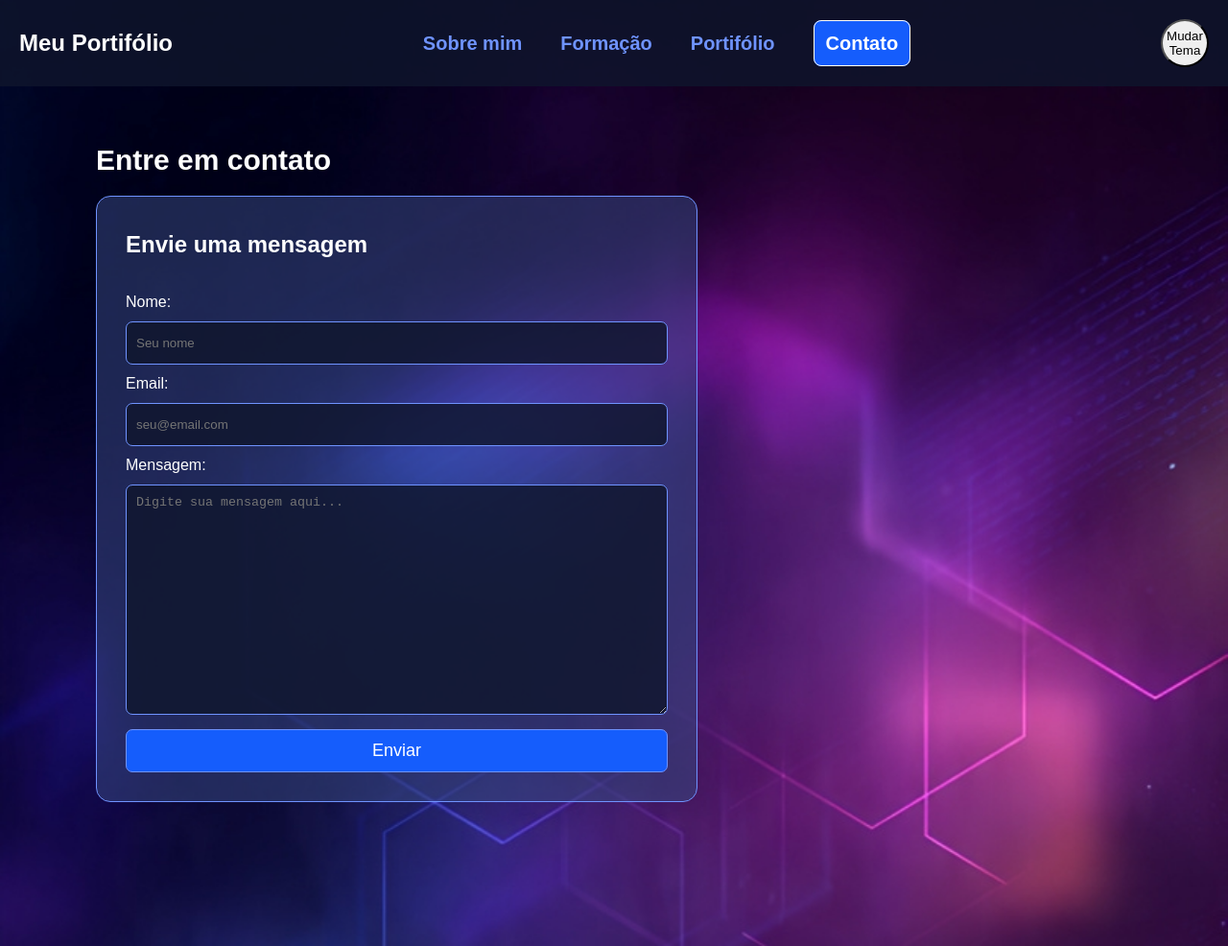
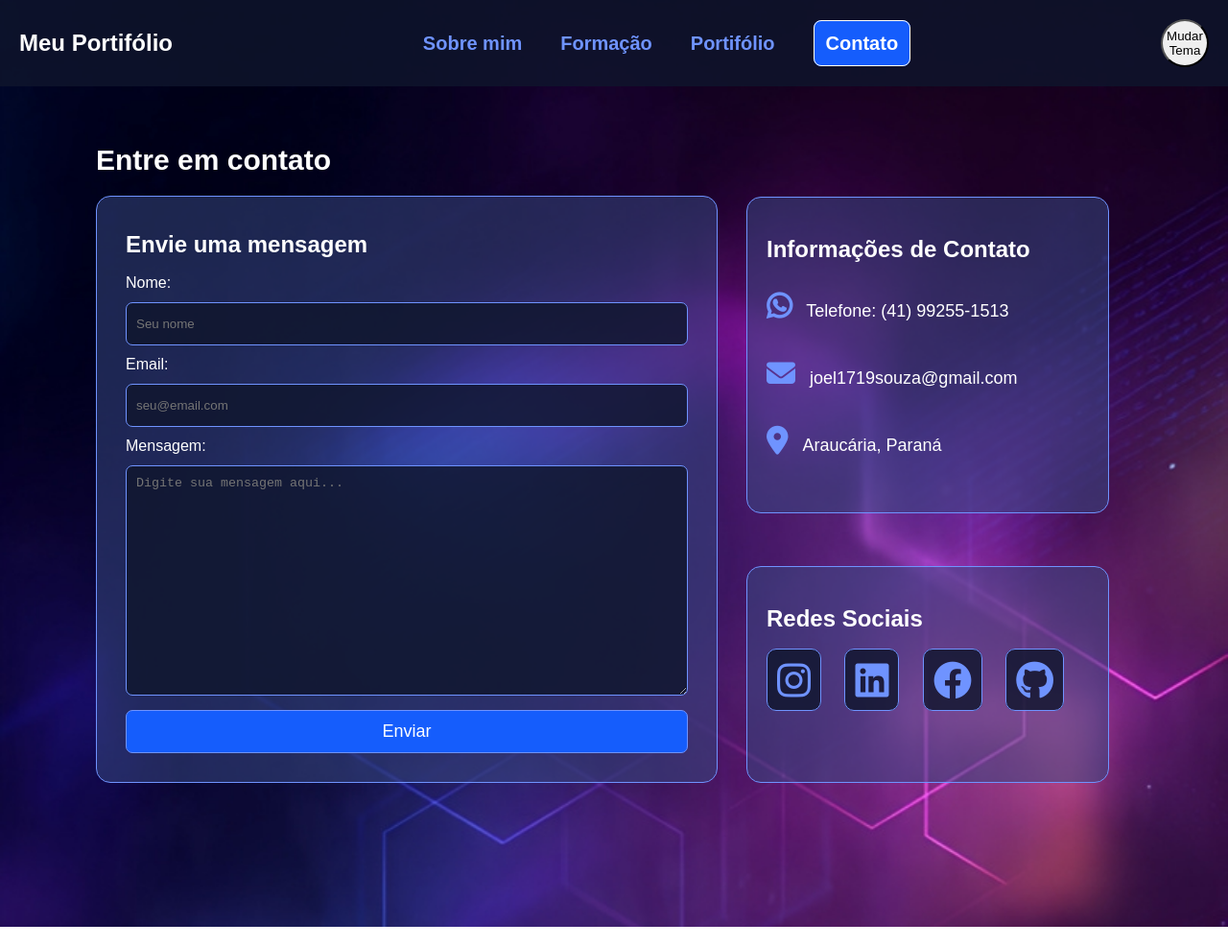
Before and after one commit to JoelCSouza/ProjetoPortifolio, a plain HTML site: page contato.html in a window 1280 px wide. Shown: the whole page at 96% size. Drawn offline with Linux system fonts and the light colour scheme.

Commit message:
finalizei a pagina contato
Co-authored-by: Copilot <copilot@github.com>

```diff
--- a/contato.html
+++ b/contato.html
@@ -30,8 +30,8 @@
     </header>
 
     <div class="conteiner-contato">
+        <div class="conteiner-formulario">
             <h1>Entre em contato</h1>
-
             <section class="formulario">
                     <h2>Envie uma mensagem</h2>
                     <form action="#">
@@ -42,9 +42,24 @@
                         <label for="mensagem">Mensagem: </label> <br>
                         <textarea name="" id="mensagem" class="input-campo"  placeholder="Digite sua mensagem aqui..." required style="height: 30vh;"></textarea> <br>
                         <button type="submit" class="botao-enviar">Enviar</button>
-
                     </form>
             </section>
+        </div>
+        <div class="informacoes-contato">
+            <aside class="contato">
+                <h2>Informações de Contato</h2>
+                <p><i class="fas fa-brands fa-whatsapp"></i>Telefone: (41) 99255-1513</p>
+                <p><i class="fa-solid fa-envelope"></i>joel1719souza@gmail.com</p>
+                <p><i class="fa-solid fa-location-dot"></i>Araucária, Paraná</p>
+            </aside>
+            <aside class="sociais">
+                <h2>Redes Sociais</h2>
+                <a href="https://www.instagram.com/joel.souza.716/" target="_blank"><i class="fa-brands fa-instagram"></i></a>
+                <a href="https://www.linkedin.com/in/joel-da-cunha-souza-20b377239/" target="_blank"><i class="fa-brands fa-linkedin"></i></a>
+                <a href="https://www.facebook.com/joel.souza.716/" target="_blank"><i class="fa-brands fa-facebook"></i></a>
+                <a href="https://github.com/JoelCSouza" target="_blank"><i class="fa-brands fa-github"></i></a>
+            </aside>
+        </div>
     </div>
 
 
--- a/style.css
+++ b/style.css
@@ -329,11 +329,12 @@ i{
 /*---------------------------------------------------------------------------------------------------------*/
 /*----Estilo Página Contato----*/
 
+/*estilo do formulário*/
 .conteiner-contato{
-    width: 70%;
     margin: 150px 100px;
     display: flex;
-    flex-direction: column;
+    flex-direction: row;
+    gap: 30px;
 }
 
 .conteiner-contato h1{
@@ -341,14 +342,17 @@ i{
     margin-bottom: 20px;
 }
 
+.conteiner-formulario{
+    width: 60%;
+}
+
 .formulario{
-    width: 70%;
+    width: 100%;
     padding: 30px;
     border-radius: 15px;
     border: solid 1px var(--corfonte3);
     display: flex;
     flex-direction: column;
-    gap: 20px;
     background-color: var(--cor5);
     line-height: 40px;
 }
@@ -379,3 +383,71 @@ i{
     border: solid   1px var(--corfonte1);
     font-weight: bolder;
 }
+
+/*estilo das informações de contato*/
+
+.informacoes-contato{
+    display: flex;
+    flex-direction: column;
+    width: 35%;
+    }
+
+.contato{
+    width: 100%;
+    height: 50%;
+    background-color: var(--cor5);
+    padding: 20px;
+    border-radius: 15px;
+    border: solid 1px var(--corfonte3);
+    margin-top: 55px;
+}
+
+.contato h2, .sociais h2{
+    color: var(--corfonte2);
+    margin: 20px 0 30px 0;
+}
+
+.contato p{
+    color: var(--corfonte1);
+    font-size: 18px;
+    line-height: 30px;
+    padding-bottom: 20px;
+}
+
+.contato i{
+    margin-right: 15px;
+}
+
+.sociais{
+    width: 100%;
+    height: 50%;
+    background-color: var(--cor5);
+    padding: 20px;
+    border-radius: 15px;
+    border: solid 1px var(--corfonte3);
+    margin-top: 55px;
+}
+
+.sociais a{
+    color: var(--corfonte1);
+    font-size: 30px;
+    margin-right: 20px;
+    padding: 20px 10px 10px 10px;
+    background-color: var(--cor1);
+    border-radius: 10px;
+    border: solid 1px var(--corfonte3);
+}
+
+.sociais i{
+    font-size: 40px;
+}
+
+.sociais a:hover{
+    color: var(--cor2);
+    border: solid 2px var(--corfonte1);
+}
+
+.sociais a:hover i{
+    color: var(--corfonte1);
+    transition: 0.3s;
+}
```
Lines whose indentation alone changed are shown as unchanged.
